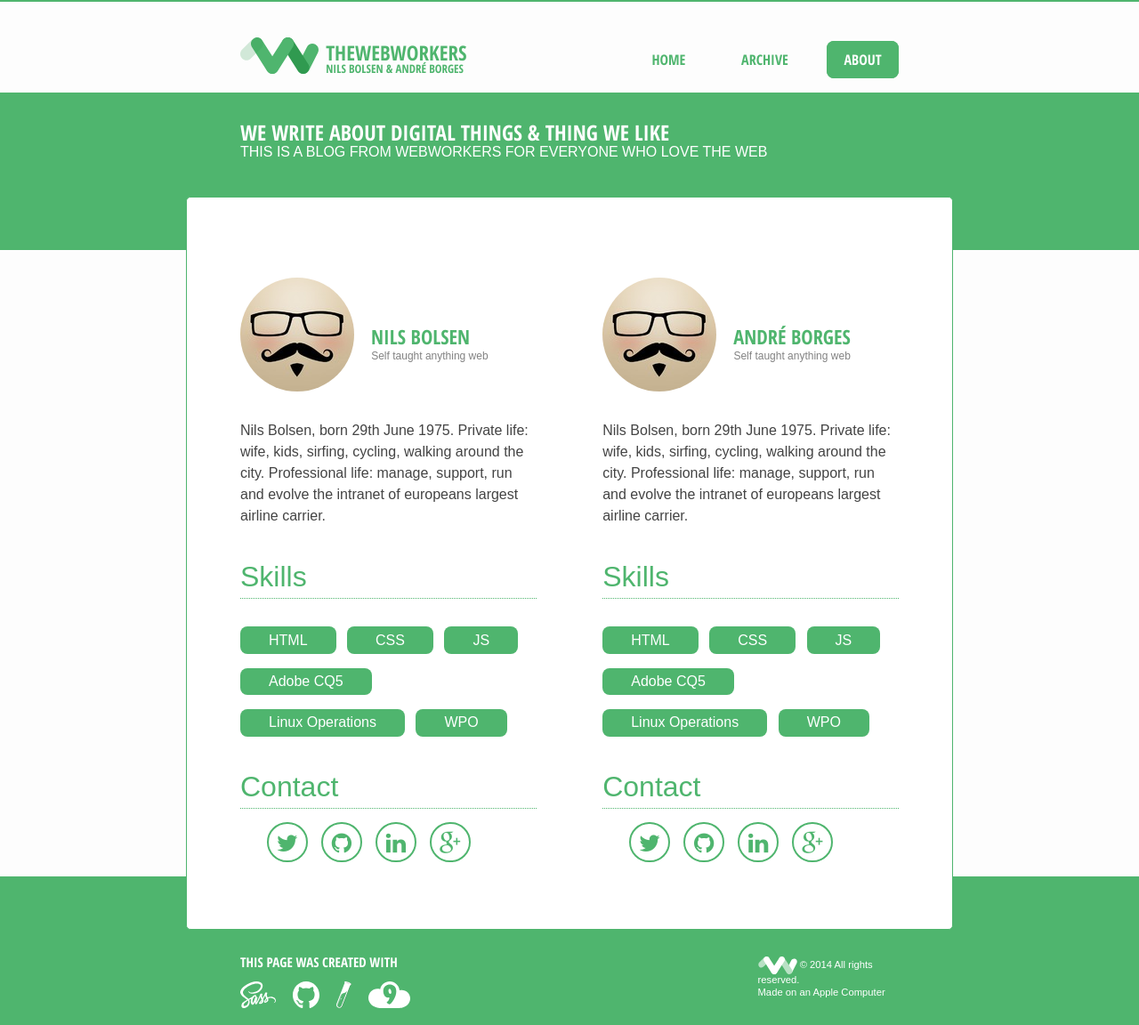
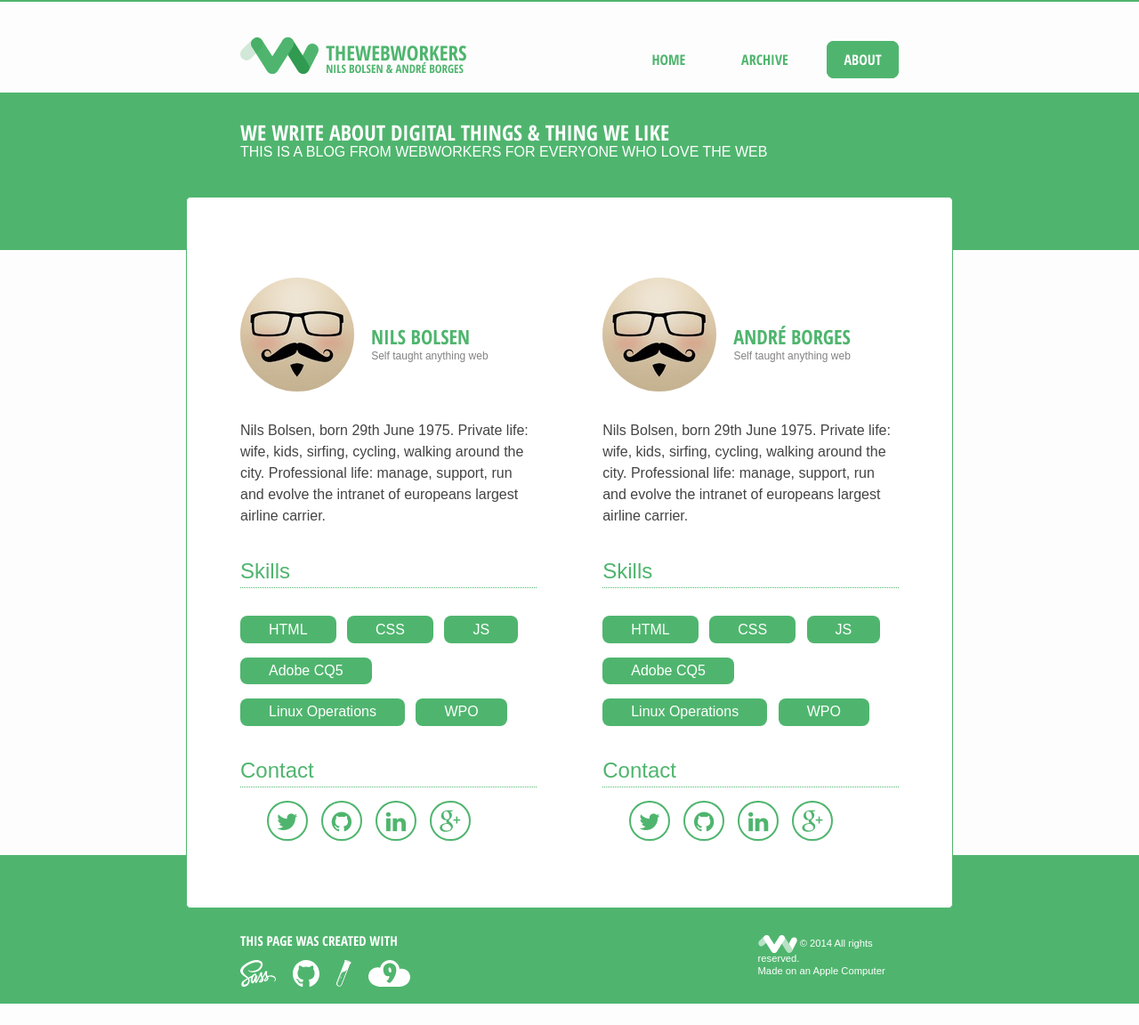
Before and after one commit to webwb/webwb.github.io, a Jekyll site: the page built from about.md, in a window 1280 px wide. Shown: the whole page at 89% size. Built offline with Jekyll 4.4.1, drawn with Linux system fonts in a browser that asks for light colours; after the commit the page ends 1128 px from its top, so only the background shows below that.

Commit message:
changed the about h2 to smaller one

```diff
--- a/_sass/_layout.scss
+++ b/_sass/_layout.scss
@@ -82,14 +82,6 @@
 .post-content {
     margin-bottom: $spacing-unit;
 
-    h2 {
-        font-size: 32px;
-
-        @include media-query($on-laptop) {
-            font-size: 28px;
-        }
-    }
-
     h3 {
         font-size: 26px;
 
```
